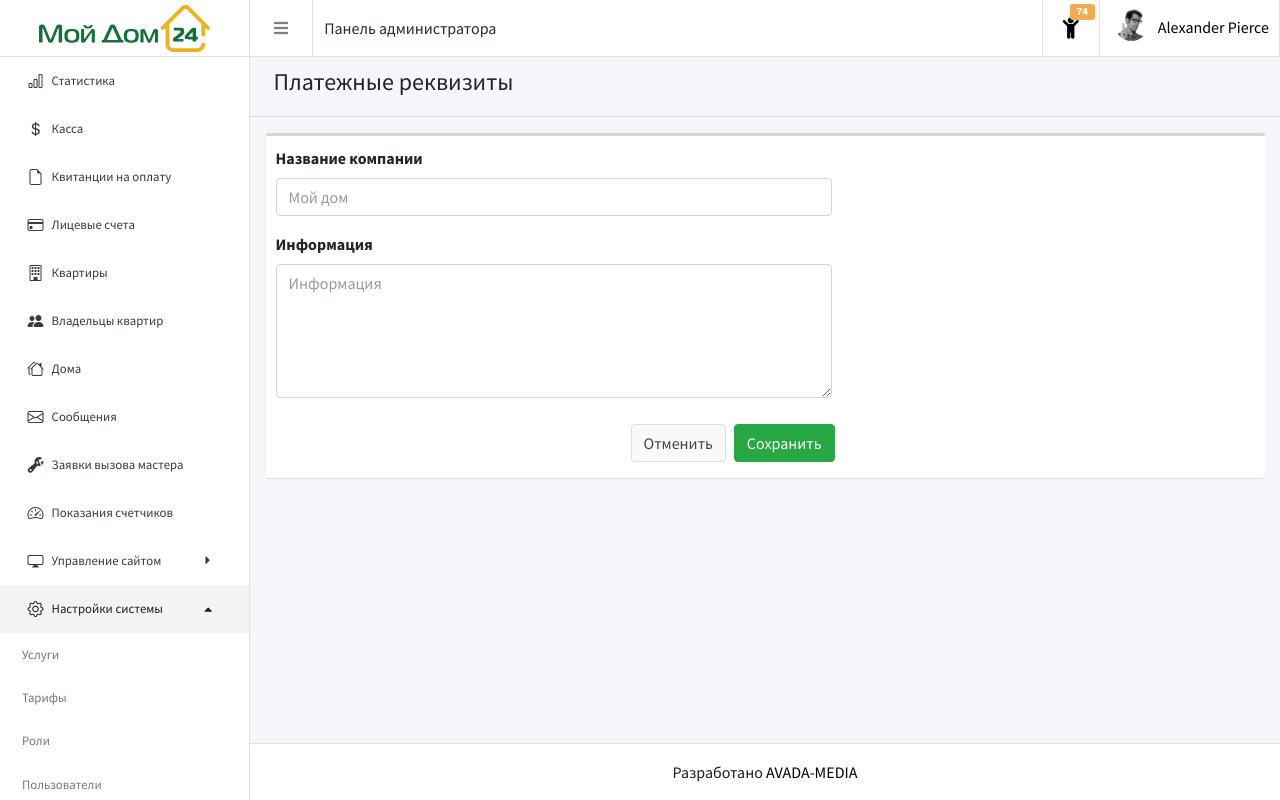
After one commit to Adretanoo/myhouse24, a Django app: page /adminlte/payment-details/ in a window 1280 px wide. The commit adds this page. Run offline with Django 5.2, Linux system fonts and the light colour scheme; data that the repository does not hold is empty; some libraries are stand-ins or nearby versions.

Commit message:
add meta class db or create custom tags menu and create item menu PaymentDetailsView

```diff
--- a/config/urls.py
+++ b/config/urls.py
@@ -19,4 +19,5 @@ from django.urls import path, include
 
 urlpatterns = [
     path("adminlte/", include("src.services.urls")),
+    path("adminlte/", include("src.system_settings.urls")),
 ]
--- a/src/core/static/adminlte/dist/css/adminlte_custom.css
+++ b/src/core/static/adminlte/dist/css/adminlte_custom.css
@@ -8,8 +8,15 @@ body.loaded {
     transition: visibility 0s, opacity 0.3s ease;
     opacity: 1;
 }
-
-
+hr {
+    margin: 0;
+}
+.content-header {
+  padding: .7rem 1rem !important;
+}
+.content-header h1 {
+  font-size: 1.5rem;
+}
 a {
     text-decoration: none;
     color: black;
--- /dev/null
+++ b/src/core/static/adminlte/dist/css/payment_details.css
@@ -0,0 +1,39 @@
+.content {
+    min-height: 250px;
+    margin-right: auto;
+    margin-left: auto;
+}
+
+.box {
+    position: relative;
+    border-radius: 3px;
+    background: #ffffff;
+    border-top: 3px solid #d2d6de;
+    margin-bottom: 20px;
+    width: 100%;
+    box-shadow: 0 1px 1px rgba(0, 0, 0, 0.1);
+    margin-top: 1rem;
+}
+.nav-tabs-custom > .tab-content {
+  background: #fff;
+  padding: 10px;
+  border-bottom-right-radius: 3px;
+  border-bottom-left-radius: 3px;
+}
+.form-group-buttons {
+    display: flex;
+    justify-content: end;
+    gap: .5rem;
+}
+label {
+    cursor: pointer;
+}
+@media  (max-width: 250px) {
+    .form-group-buttons {
+        display: block;
+        margin-left: 0;
+    }
+    .form-group-buttons > button {
+        margin-top: .3rem;
+    }
+}
--- a/src/core/templates/base_adminlte.html
+++ b/src/core/templates/base_adminlte.html
@@ -197,6 +197,7 @@
                     </div>
                     <!-- /.container-fluid -->
                 </div>
+                <hr>
                 <!-- /.content-header -->
                 <!-- Main content -->
                 <section class="content">
--- a/src/core/templates/includes/adminlte_menu_item.html
+++ b/src/core/templates/includes/adminlte_menu_item.html
@@ -1,9 +1,10 @@
+{% load drop_menu %}
 <ul class="nav nav-pills nav-sidebar flex-column"
     data-widget="treeview"
     role="menu"
     data-accordion="true">
     <li class="nav-item">
-        <a href="#" class="nav-link active-custom">
+        <a href="#" class="nav-link">
             <i class="nav-icon bi bi-bar-chart"></i>
             <p>Статистика</p>
         </a>
@@ -62,7 +63,7 @@
             <p>Показания счетчиков</p>
         </a>
     </li>
-    <li class="nav-item ">
+    <li class="nav-item">
         <a href="#" class="nav-link">
             <i class="nav-icon bi bi-display"></i>
             <p class="block-text">
@@ -98,7 +99,7 @@
             </li>
         </ul>
     </li>
-    <li class="nav-item">
+    <li class="nav-item {% menu_active %}">
         <a href="#" class="nav-link ">
             <i class="nav-icon bi bi-gear"></i>
             <p class="block-text">
@@ -127,8 +128,8 @@
                     <p>Пользователи</p>
                 </a>
             </li>
-            <li class="nav-item">
-                <a href="#" class="nav-link">
+            <li class="nav-item {% link_active %}">
+                <a href="{% url 'payment_details' %}" class="nav-link">
                     <p>Платежные реквизиты</p>
                 </a>
             </li>
--- /dev/null
+++ b/src/core/templatetags/drop_menu.py
@@ -0,0 +1,26 @@
+from django import template
+
+register = template.Library()
+urls_system = ["payment_details"]
+
+
+@register.simple_tag(takes_context=True)
+def menu_active(context):
+    req = context.get("request")
+    if not req:
+        return ""
+    current_url = req.resolver_match.url_name
+    if current_url in urls_system:
+        return "menu-open"
+    return ""
+
+
+@register.simple_tag(takes_context=True)
+def link_active(context):
+    req = context.get("request")
+    if not req:
+        return ""
+    current_url = req.resolver_match.url_name
+    if current_url in urls_system:
+        return "active-custom"
+    return ""
--- a/src/services/urls.py
+++ b/src/services/urls.py
@@ -1,6 +1,6 @@
 from django.urls import path
 from src.services import views
 
-urlpatterns = {
+urlpatterns = [
     path("", views.statistics, name="statistics"),
-}
+]
--- /dev/null
+++ b/src/system_settings/forms.py
@@ -0,0 +1,26 @@
+from django.forms import ModelForm
+from django.forms.widgets import TextInput, Textarea
+from src.system_settings.models import PaymentDetailsSettings
+
+
+class PaymentDetailsForm(ModelForm):
+    class Meta:
+        model = PaymentDetailsSettings
+        fields = ["title", "information"]
+        widgets = {
+            "title": TextInput(
+                attrs={
+                    "class": "form-control",
+                    "placeholder": "Мой дом",
+                    "type": "text",
+                }
+            ),
+            "information": Textarea(
+                attrs={
+                    "class": "form-control",
+                    "rows": "5",
+                    "placeholder": "Информация",
+                }
+            ),
+        }
+        labels = {"title": "Название компании", "information": "Информация"}
--- a/src/system_settings/models.py
+++ b/src/system_settings/models.py
@@ -17,6 +17,9 @@ class JobTitle(models.TextChoices):
 class UnitsMeasurement(models.Model):
     title = models.CharField(max_length=30)
 
+    class Meta:
+        db_table = "units_measurement"
+
 
 class ServiceSettings(models.Model):
     title = models.CharField(max_length=255)
@@ -24,23 +27,35 @@ class ServiceSettings(models.Model):
         UnitsMeasurement, on_delete=models.CASCADE, default=JobTitle.MANAGER
     )
 
+    class Meta:
+        db_table = "service_settings"
+
 
 class TariffsSettings(models.Model):
     title = models.CharField(max_length=255)
     description = models.TextField()
     edit_date = models.DateTimeField(auto_now=True)
 
+    class Meta:
+        db_table = "tariffs_settings"
+
 
 class PaymentDetailsSettings(models.Model):
     title = models.CharField(max_length=255)
     information = models.TextField()
 
+    class Meta:
+        db_table = "payment_details_settings"
 
-class PaymentDetailSettings(models.Model):
+
+class PaymentItemsSettings(models.Model):
     title = models.CharField(max_length=255)
     translation_type = models.CharField(
         choices=TranslationType.choices, max_length=10, default=TranslationType.INCOME
     )
+
+    class Meta:
+        db_table = "payment_items_settings"
 
 
 class Roles(models.Model):
@@ -61,3 +76,6 @@ class Roles(models.Model):
     has_users = models.BooleanField(default=False)
     has_payment_details = models.BooleanField(default=False)
     job_title = models.CharField(choices=JobTitle.choices, max_length=20)
+
+    class Meta:
+        db_table = "roles"
--- /dev/null
+++ b/src/system_settings/templates/system_settings/payment_details.html
@@ -0,0 +1,55 @@
+{% extends "base_adminlte.html" %}
+{% load static %}
+{% block head %}
+    <title>Платежные реквизиты</title>
+    <meta name="description" content="Платежные реквизиты ">
+    <meta name="keywords" content="Платежные реквизиты">
+    <link rel="stylesheet"
+          href="{% static 'adminlte/dist/css/payment_details.css' %}">
+{% endblock head %}
+{% block title %}
+    <h1>Платежные реквизиты</h1>
+{% endblock title %}
+{% block breadcrumbs %}
+{% endblock breadcrumbs %}
+{% block content %}
+    <div class="box">
+        <div class="box-body">
+            <form id="w0" action="{% url 'payment_details' %}" method="post">
+                {% csrf_token %}
+                <div class="row">
+                    <div class="col-xs-12 col-lg-7">
+                        <div class="nav-tabs-custom">
+                            <div class="tab-content">
+                                <div class="tab-pane clearfix active">
+                                    <div id="form-paycompany-rows">
+                                        <div id="form-paycompany-0" class="row form-paycompany margin-bottom-15">
+                                            <div class="col-xs-12 col-lg-12">
+                                                <div class="form-group">
+                                                    <label for="{{ form.title.id_for_label }}">{{ form.title.label }}</label>
+                                                    {{ form.title }}
+                                                </div>
+                                                <div class="form-group">
+                                                    <label for="{{ form.information.id_for_label }}">{{ form.information.label }}</label>
+                                                    {{ form.information }}
+                                                </div>
+                                            </div>
+                                        </div>
+                                    </div>
+                                </div>
+                            </div>
+                        </div>
+                        <div class="col-xs-12 col-lg-12 text-center">
+                            <div class="form-group form-group-buttons">
+                                <a href="{% url 'payment_details' %}" class="btn btn-default">Отменить</a>
+                                <button type="submit" class="btn btn-success">Сохранить</button>
+                            </div>
+                        </div>
+                    </div>
+                </div>
+            </form>
+        </div>
+    </div>
+{% endblock content %}
+{% block scripts %}
+{% endblock scripts %}
--- /dev/null
+++ b/src/system_settings/urls.py
@@ -0,0 +1,8 @@
+from django.urls import path
+from src.system_settings import views
+
+urlpatterns = [
+    path(
+        "payment-details/", views.PaymentDetailsView.as_view(), name="payment_details"
+    ),
+]
--- a/src/system_settings/views.py
+++ b/src/system_settings/views.py
@@ -1 +1,14 @@
-# Create your views here.
+from django.urls import reverse_lazy
+from django.views.generic import UpdateView
+
+from src.system_settings.forms import PaymentDetailsForm
+from src.system_settings.models import PaymentDetailsSettings
+
+
+class PaymentDetailsView(UpdateView):
+    template_name = "system_settings/payment_details.html"
+    form_class = PaymentDetailsForm
+    success_url = reverse_lazy("payment_details")
+
+    def get_object(self, queryset=None):
+        return PaymentDetailsSettings.objects.first()
```
Also changed, not shown: config/settings.py (+10 -10 lines), src/core/templatetags/__init__.py (added), src/system_settings/migrations/0001_initial.py (added).
